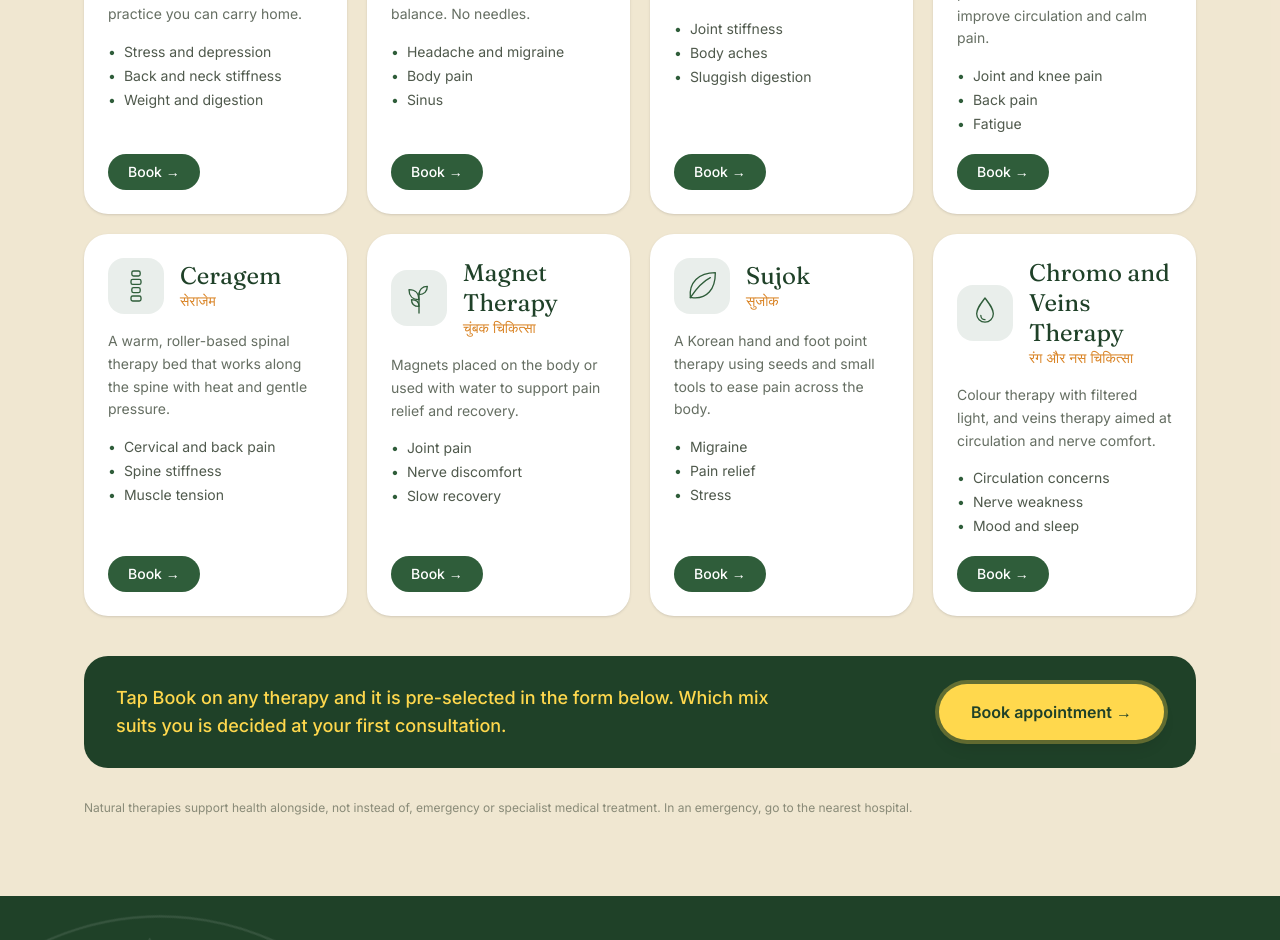
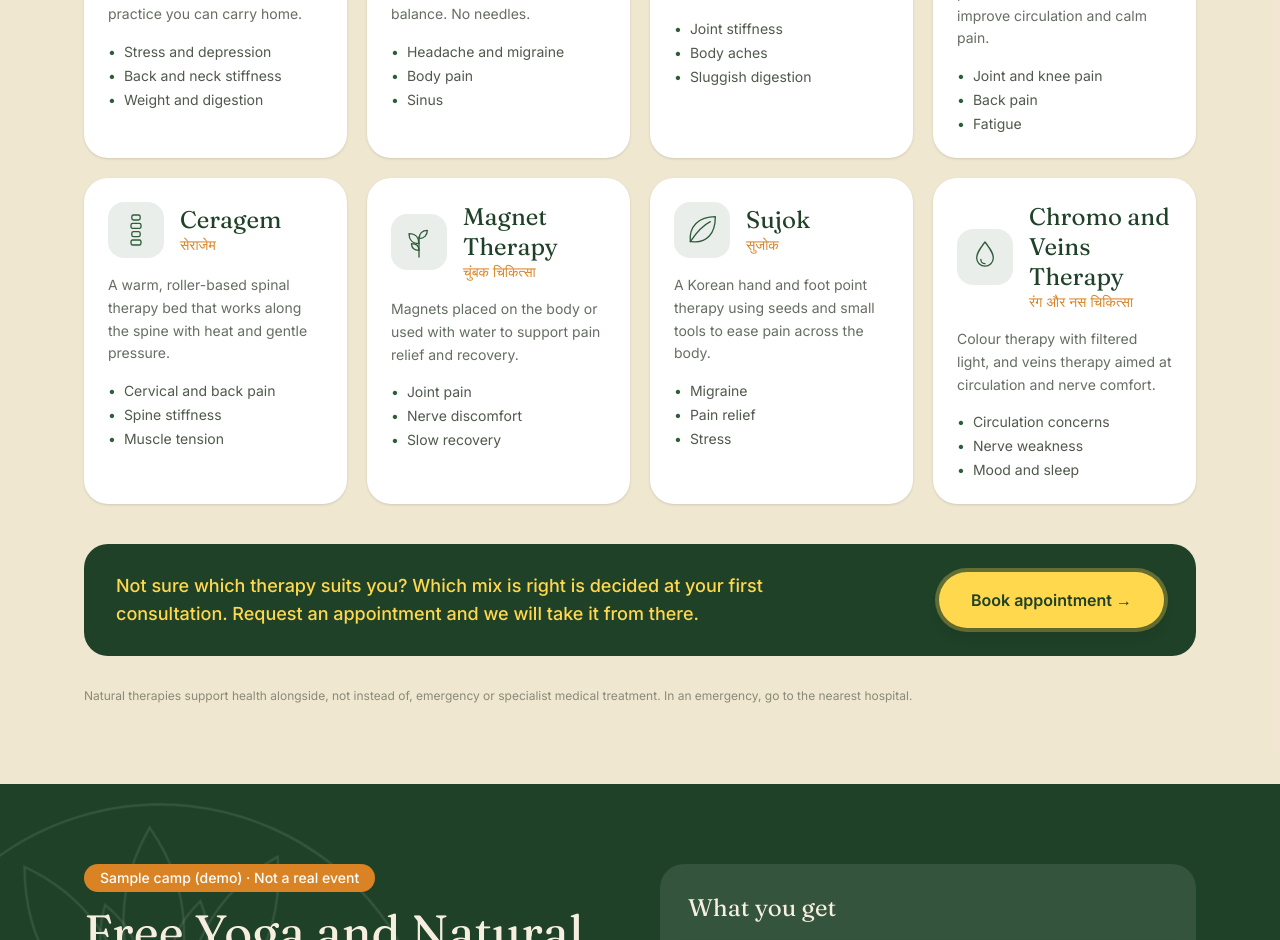
Before and after one commit to Lakshay85/astha-nature-cure, a Next.js app: page / in a window 1280 px wide. Shown: the part 1280-2220 px from the top of the page. Built offline with nearby package versions, Linux system fonts and the light colour scheme.

Commit message:
Treatments: remove per-card Book buttons; overlay covers card; band copy

```diff
--- a/app/page.tsx
+++ b/app/page.tsx
@@ -72,18 +72,18 @@ export default function Home() {
                     <p className="text-sm leading-relaxed text-ink/70">{t.blurb}</p>
                     <ul className="mt-4 space-y-1 text-sm text-ink/80">{t.good.map((g) => <li key={g} className="flex gap-2"><span className="text-moss">&bull;</span>{g}</li>)}</ul>
                     {/* Hover reveal: calm illustration panel slides up over the card body */}
-                    <div aria-hidden="true" className="pointer-events-none absolute inset-x-0 top-0 bottom-[4.5rem] flex translate-y-6 flex-col items-center justify-center gap-3 bg-gradient-to-b from-moss-dark to-moss text-cream opacity-0 transition duration-500 ease-out group-hover:translate-y-0 group-hover:opacity-100">
+                    <div aria-hidden="true" className="pointer-events-none absolute inset-0 flex translate-y-6 flex-col items-center justify-center gap-3 bg-gradient-to-b from-moss-dark to-moss text-cream opacity-0 transition duration-500 ease-out group-hover:translate-y-0 group-hover:opacity-100">
                       <div className="h-24 w-24 scale-90 text-cream/90 transition duration-700 group-hover:scale-100 [&_svg]:h-full [&_svg]:w-full"><Icon k={t.icon} /></div>
                       <div className="font-display text-2xl">{t.name}</div>
                       <div className="text-sm text-cream/70">{t.hindi}</div>
                     </div>
-                    <div className="relative z-10 mt-auto pt-5"><a href={`#book`} data-treatment={t.name} className="inline-block rounded-full bg-moss px-5 py-2 text-sm font-medium text-white transition hover:bg-moss-dark">Book &rarr;</a></div>
+
                   </article>
                 </Reveal>
               ))}
             </div>
                         <div className="mt-10 flex w-full flex-col items-center justify-between gap-5 rounded-3xl bg-moss-dark px-8 py-7 text-center md:flex-row md:text-left">
-              <p className="max-w-2xl text-lg font-medium text-[#ffd84d]">Tap Book on any therapy and it is pre-selected in the form below. Which mix suits you is decided at your first consultation.</p>
+              <p className="max-w-2xl text-lg font-medium text-[#ffd84d]">Not sure which therapy suits you? Which mix is right is decided at your first consultation. Request an appointment and we will take it from there.</p>
               <a href="#book" className="shrink-0 rounded-full bg-[#ffd84d] px-8 py-4 font-semibold text-moss-dark shadow-lg ring-4 ring-[#ffd84d]/30 transition hover:-translate-y-0.5 hover:bg-[#ffe27a]">Book appointment &rarr;</a>
             </div>
             <p className="mt-8 text-xs text-ink/50">Natural therapies support health alongside, not instead of, emergency or specialist medical treatment. In an emergency, go to the nearest hospital.</p>
```
